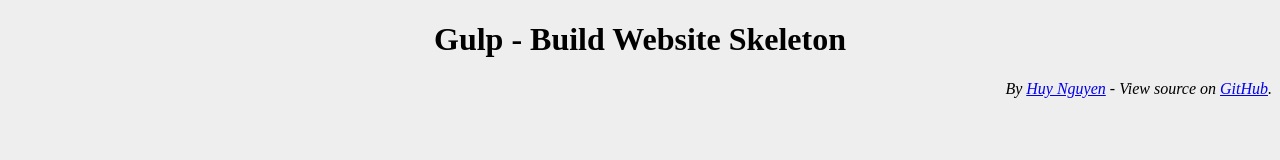
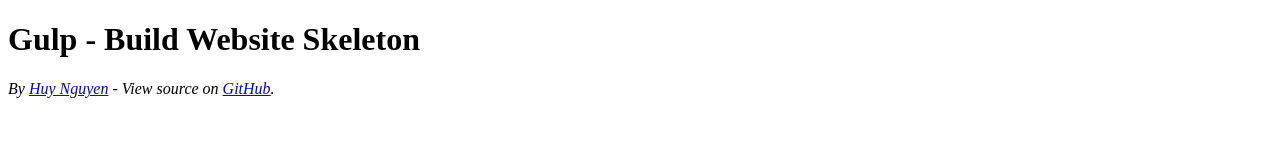
Before and after one commit to huyb1991/gulp-website-skeleton, a website: page src/index.html in a window 1280 px wide. Drawn offline with nearby package versions, Linux system fonts and the light colour scheme; files that its build step writes are made by us from their sources.

Commit message:
Apply SMACSS

```diff
--- a/src/sass/main.scss
+++ b/src/sass/main.scss
@@ -1,5 +1,6 @@
-@import 'test';
-
-#main {
-  color: #333;
-}
+@import "base/all",
+        "components/all",
+        "layouts/all",
+        "pages/all",
+        "states/all",
+        "themes/all";
```
Also changed, not shown: src/sass/base/_all.scss (added), src/sass/components/_all.scss (added), src/sass/layouts/_all.scss (added), src/sass/pages/_all.scss (added), src/sass/states/_all.scss (added), src/sass/themes/_all.scss (added), 1 other file.
